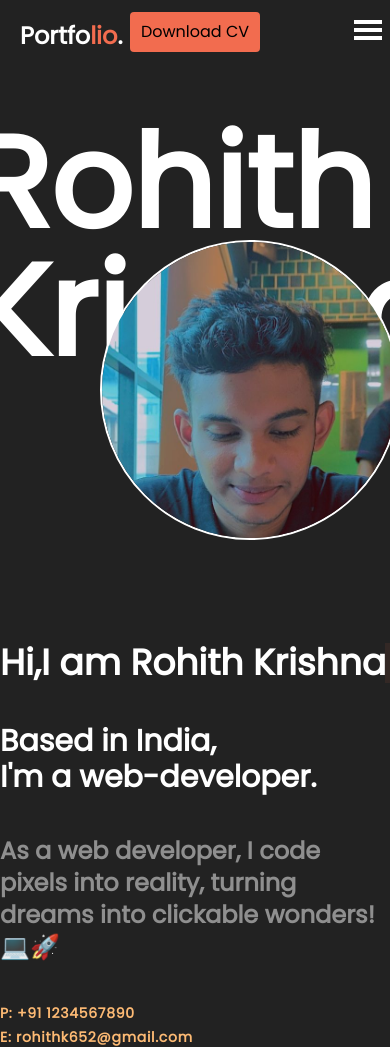
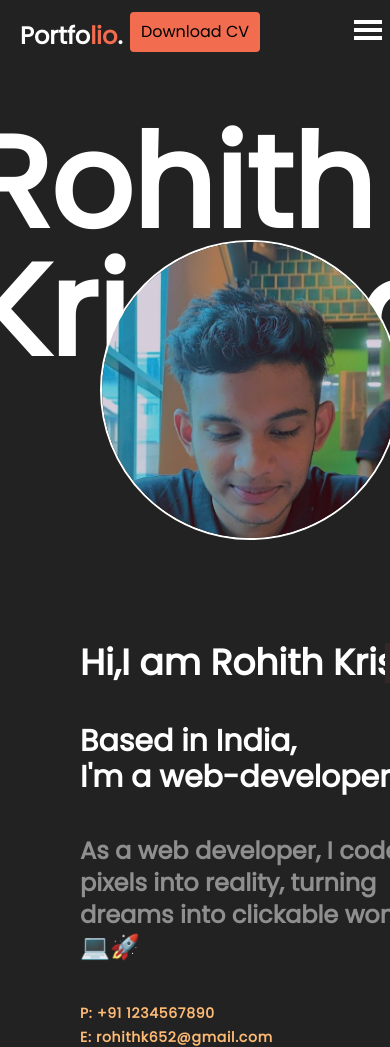
Before and after one commit to Rohithk2003/portfolio, a Next.js app: page / in a window 390 px wide. Shown: the top 1047 px of the page. Built offline with nearby package versions, Linux system fonts and the light colour scheme.

Commit message:
made main page responsive

```diff
--- a/components/main.tsx
+++ b/components/main.tsx
@@ -20,7 +20,7 @@ export default function Main() {
                 </div>
             </div>
             <div
-                className={"xl:w-1/3 w-full md:p-20 mt-20 h-max  bg-[#222222] flex  md:justify-center align-middle flex-row "}>
+                className={"xl:max-w-1/3 w-full pl-20 md:p-20 mt-20 h-max  bg-[#222222] flex  md:justify-center align-middle flex-row "}>
                 <div className={"xl:w-max md:w-1/2 w-full h-max "}>
                     <div
                         className={"text-4xl  h-10 font-bold based-data text-white mb-10 overflow-hidden name-main-page "}>Hi,I
```
